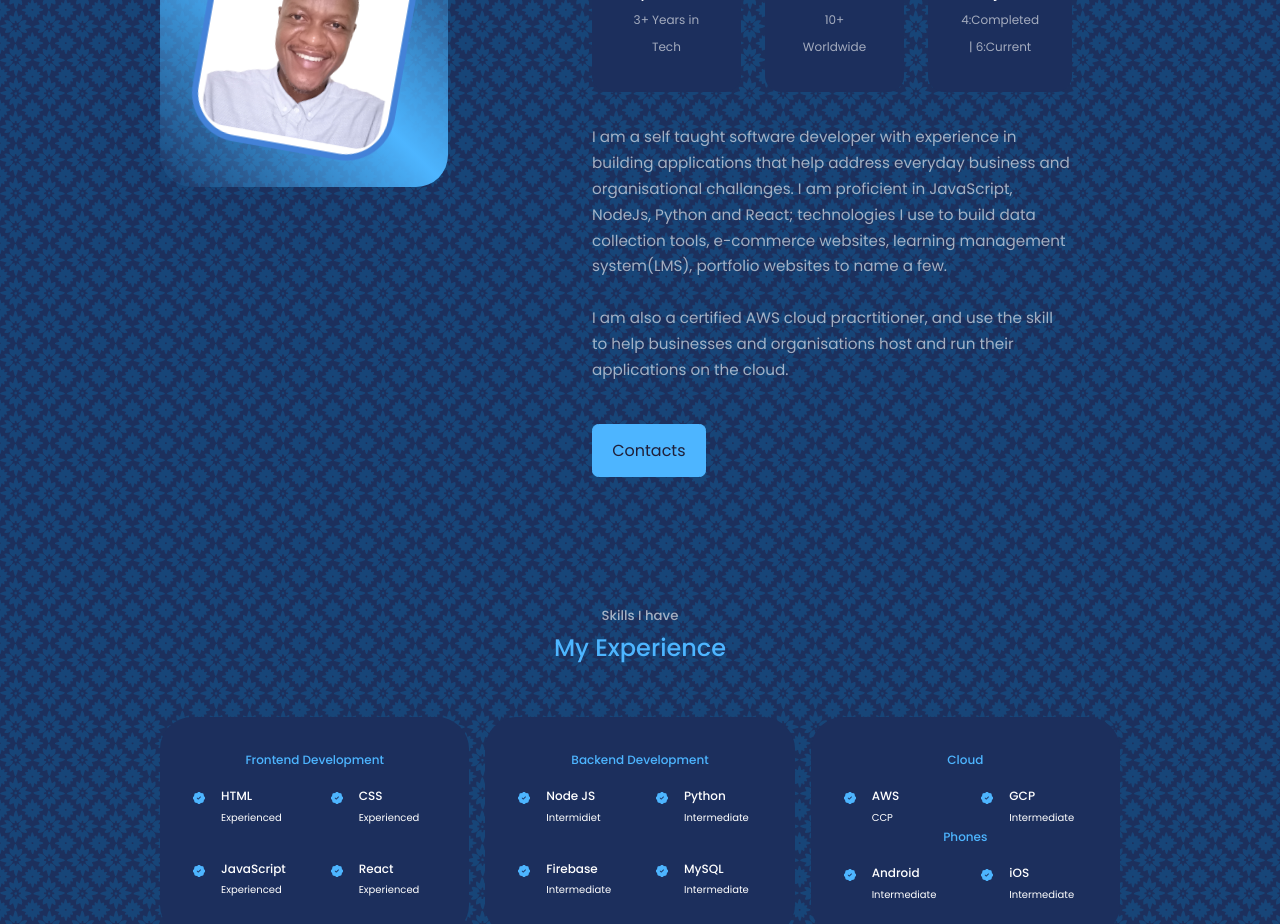
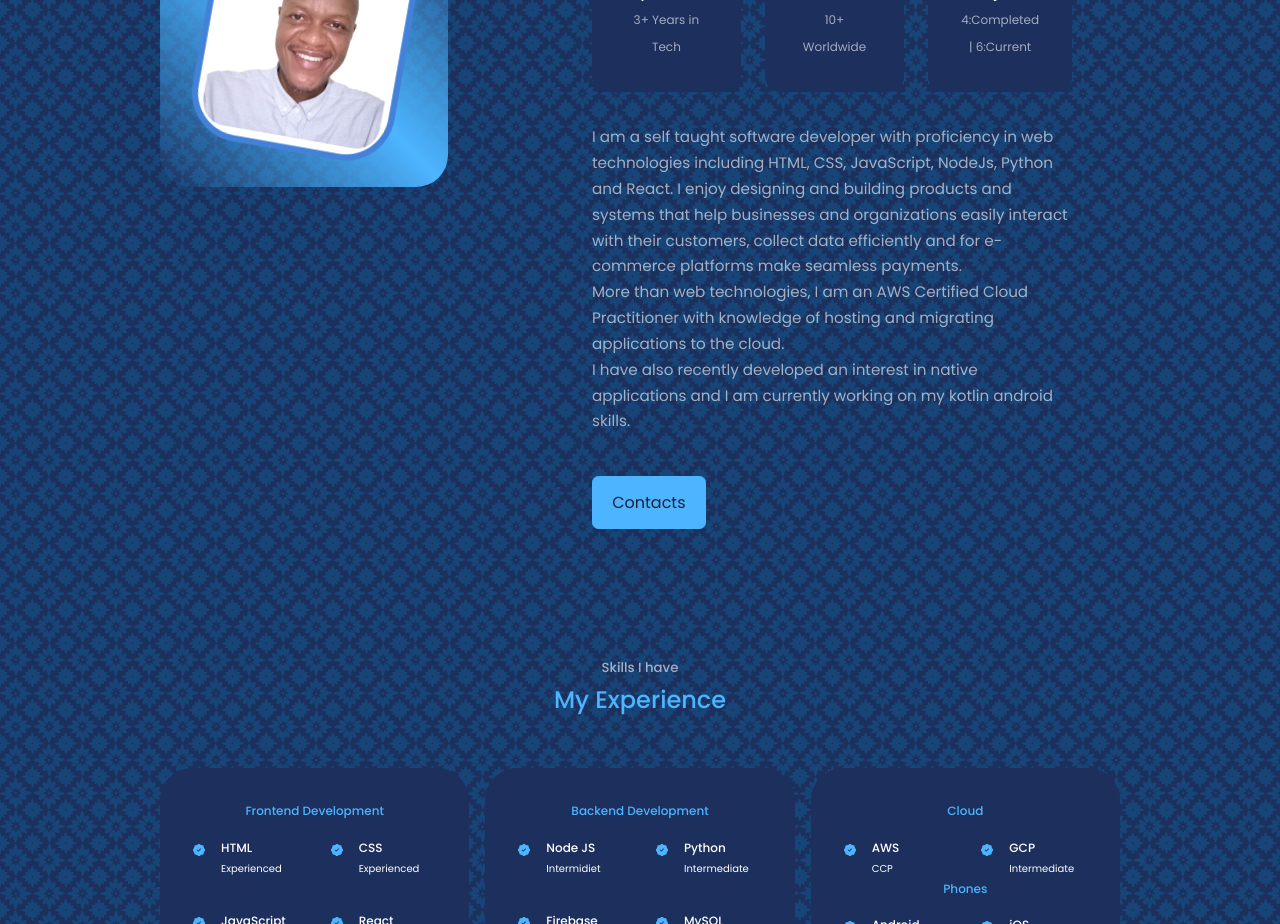
Before and after one commit to Gitthuma/george-githuma-portfolio-website, a React (Create React App) app: page / in a window 1280 px wide. Shown: the part 1140-2064 px from the top of the page. Built offline with nearby package versions, Linux system fonts and the light colour scheme.

Commit message:
Edited About paragraph

```diff
--- a/src/Components/About/About.jsx
+++ b/src/Components/About/About.jsx
@@ -52,19 +52,23 @@ function About() {
           </div>
 
           <p>
-            I am a self taught software developer with experience in
-            building applications that help address everyday business
-            and organisational challanges. I am proficient in JavaScript,
-            NodeJs, Python and React; technologies I use to build data
-            collection tools, e-commerce websites, learning management
-            system(LMS), portfolio websites to name a few.
 
-            <br/>
-            <br/>
+            I am a self taught software developer with proficiency in web
+            technologies including HTML, CSS, JavaScript, NodeJs, Python and
+            React. I enjoy designing and building products and systems that
+            help businesses and organizations easily interact with their customers,
+            collect data efficiently and for e-commerce platforms make seamless
+            payments.
 
-            I am also a certified AWS cloud pracrtitioner, and use the skill
-            to help  businesses and organisations host and run their applications
-            on the cloud.
+            <br />
+
+            More than web technologies, I am an AWS Certified Cloud Practitioner with
+            knowledge of hosting and migrating applications to the cloud.
+
+            <br />
+            I have also recently developed an interest in native applications and I am
+            currently working on my kotlin android skills.
+
           </p>
 
           <a href='#contacts' className='btn btn-primary'>Contacts</a>
```
